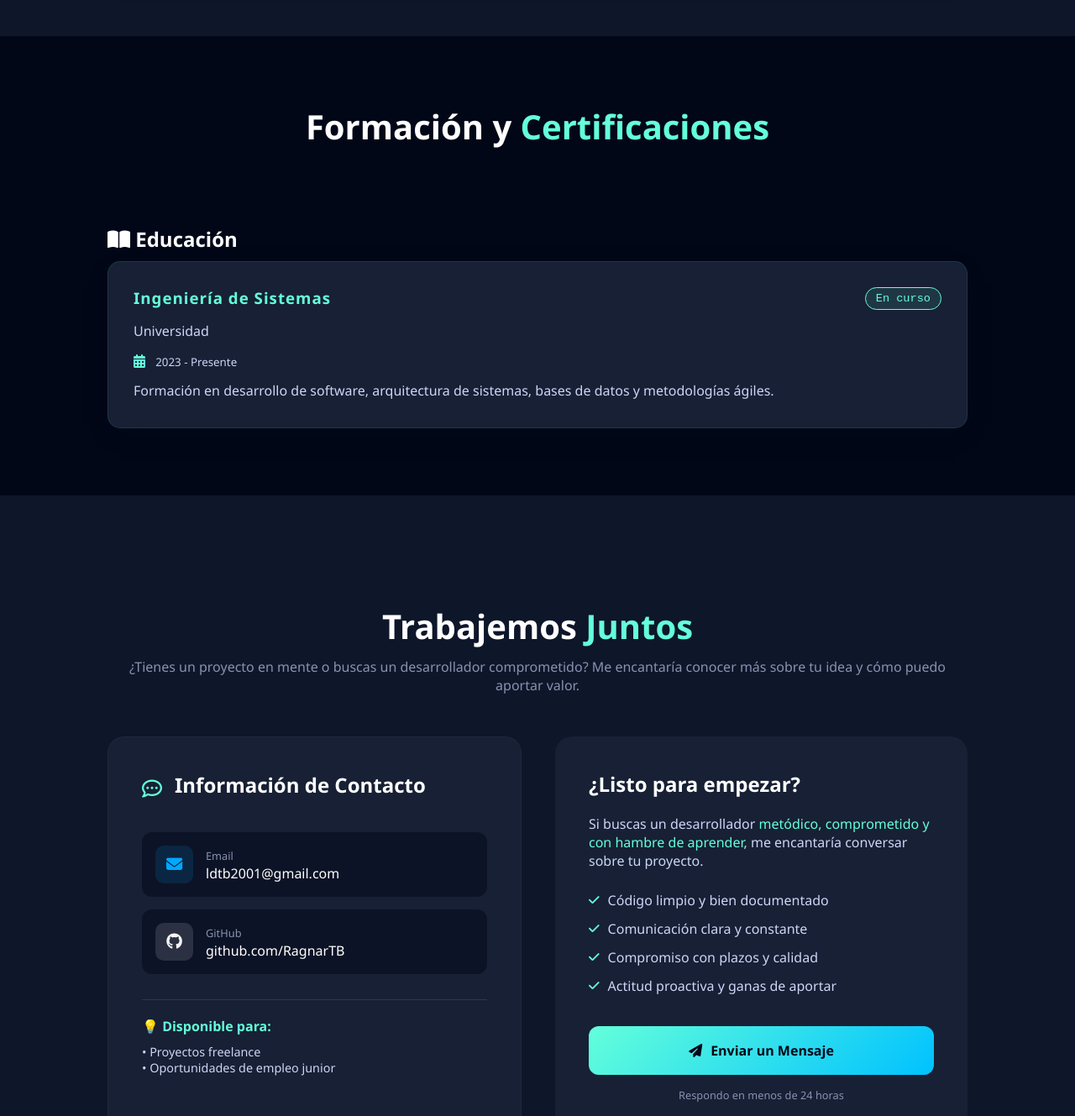
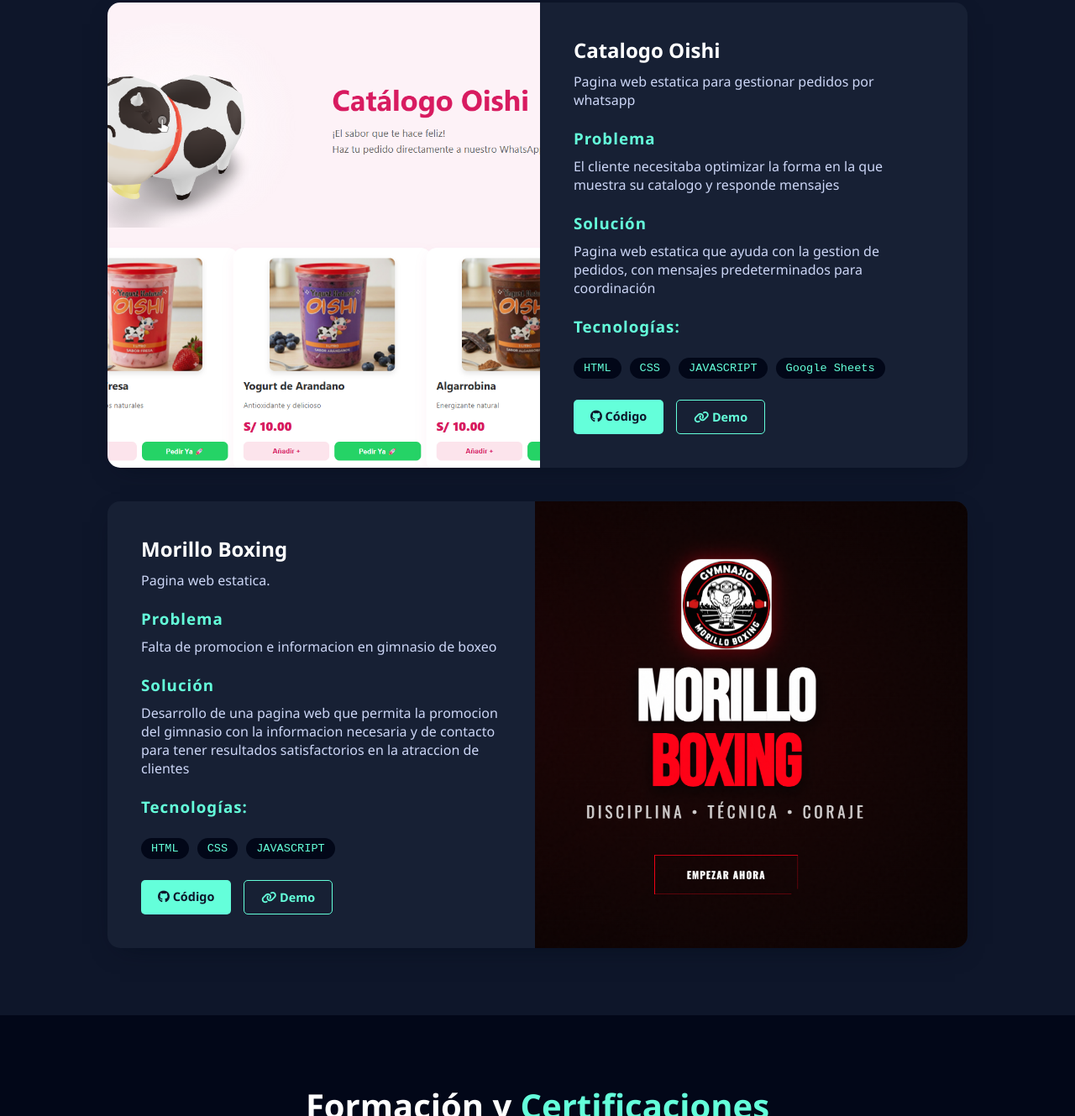
Before and after one commit to RagnarTB/Portafolio-Leonardo, a plain HTML site: page index.html in a window 1280 px wide. Shown: the part 3653-4982 px from the top of the page at 84% size. Drawn offline with nearby package versions, Linux system fonts and the light colour scheme.

Commit message:
proyectos

```diff
--- a/index.html
+++ b/index.html
@@ -284,6 +284,78 @@
             </div>
         </div>
 
+        <div class="proyecto-card" data-aos="fade-up">
+            <div class="proyecto-imagen">
+                <img src="image3.png" alt="Catalogo oishi">
+            </div>
+
+            <div class="proyecto-info">
+                <h2>Catalogo Oishi</h2>
+                <p>Pagina web estatica para gestionar pedidos por whatsapp</p><br>
+
+                <h3>Problema</h3>
+                <p>El cliente necesitaba optimizar la forma en la que muestra su catalogo y responde mensajes</p><br>
+
+                <h3>Solución</h3>
+                <p>Pagina web estatica que ayuda con la gestion de pedidos, con mensajes predeterminados para
+                    coordinación</p><br>
+
+                <h3>Tecnologías:</h3>
+                <div class="tecnologias">
+                    <span class="etiqueta">HTML</span>
+                    <span class="etiqueta">CSS</span>
+                    <span class="etiqueta">JAVASCRIPT</span>
+                    <span class="etiqueta">Google Sheets</span>
+                </div>
+
+                <div class="links-proyecto">
+                    <a class="btn-proyecto-fill" href="https://github.com/RagnarTB/catalogo-oishi" target="_blank">
+                        <i class="fa-brands fa-github"></i> Código
+                    </a>
+                    <a class="btn-proyecto-outline" href="https://catalogo-oishi.onrender.com/" target="_blank">
+                        <i class="fa-solid fa-link"></i> Demo
+                    </a>
+                </div>
+            </div>
+
+        </div>
+
+        <div class="proyecto-card invertido" data-aos="fade-up">
+            <div class="proyecto-imagen">
+                <img src="image4.png" alt="Morillo boxing">
+            </div>
+
+            <div class="proyecto-info">
+                <h2>Morillo Boxing</h2>
+                <p>Pagina web estatica.</p><br>
+
+                <h3>Problema</h3>
+                <p>Falta de promocion e informacion en gimnasio de boxeo</p><br>
+
+                <h3>Solución</h3>
+                <p>Desarrollo de una pagina web que permita la promocion del gimnasio con la informacion necesaria y de
+                    contacto para tener resultados satisfactorios en la atraccion de clientes</p><br>
+
+                <h3>Tecnologías:</h3>
+                <div class="tecnologias">
+                    <span class="etiqueta">HTML</span>
+                    <span class="etiqueta">CSS</span>
+                    <span class="etiqueta">JAVASCRIPT</span>
+                </div>
+
+                <div class="links-proyecto">
+                    <a class="btn-proyecto-fill" href="https://github.com/RagnarTB/boxing" target="_blank">
+                        <i class="fa-brands fa-github"></i> Código
+                    </a>
+                    <a class="btn-proyecto-outline" href="https://boxing-green.vercel.app/" target="_blank">
+                        <i class="fa-solid fa-link"></i> Demo
+                    </a>
+                </div>
+            </div>
+        </div>
+
+
+
     </section>
 
     <section id="formacion" class="formacion">
```
Also changed, not shown: image3.png (added), image4.png (added).
